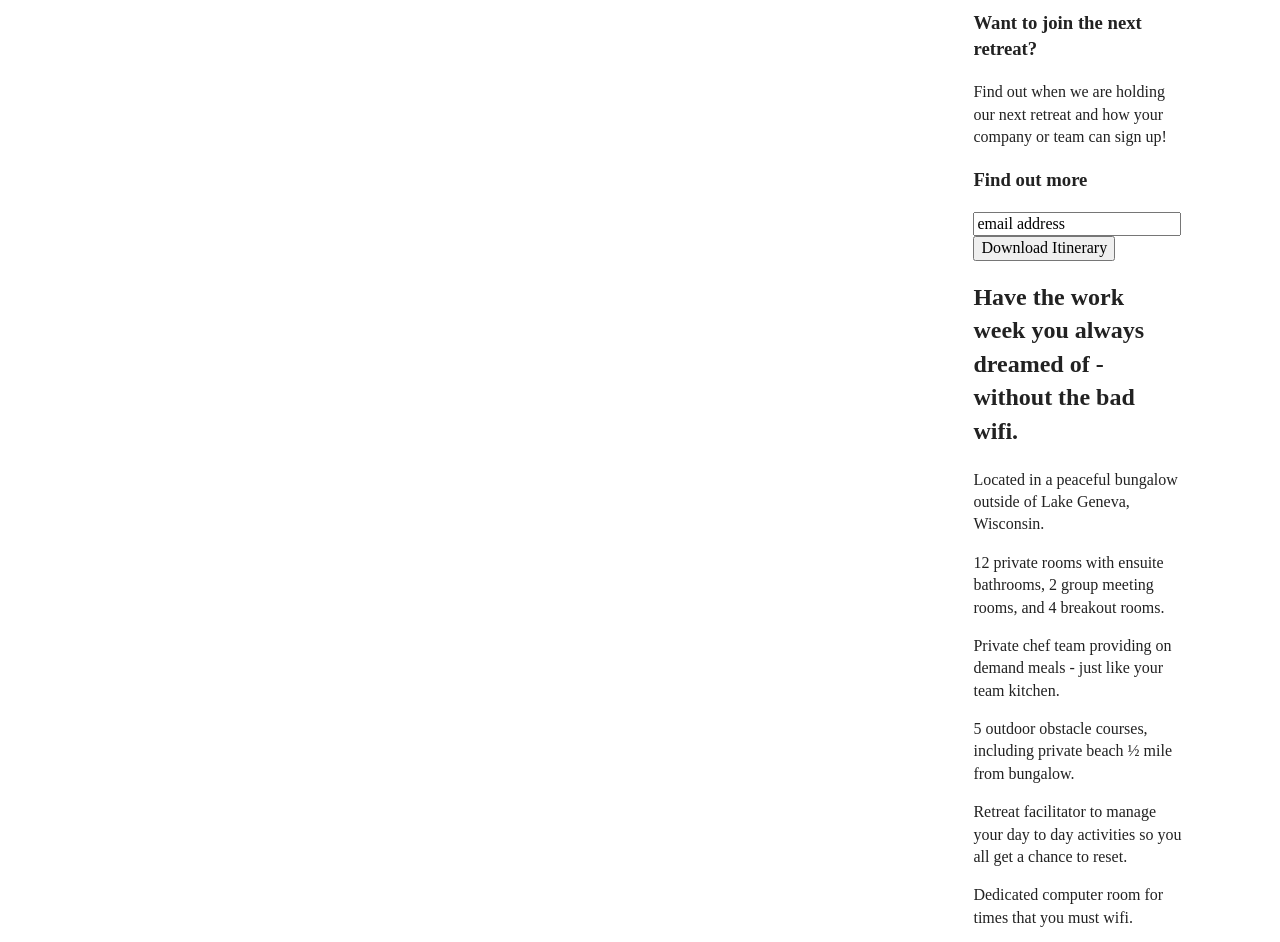
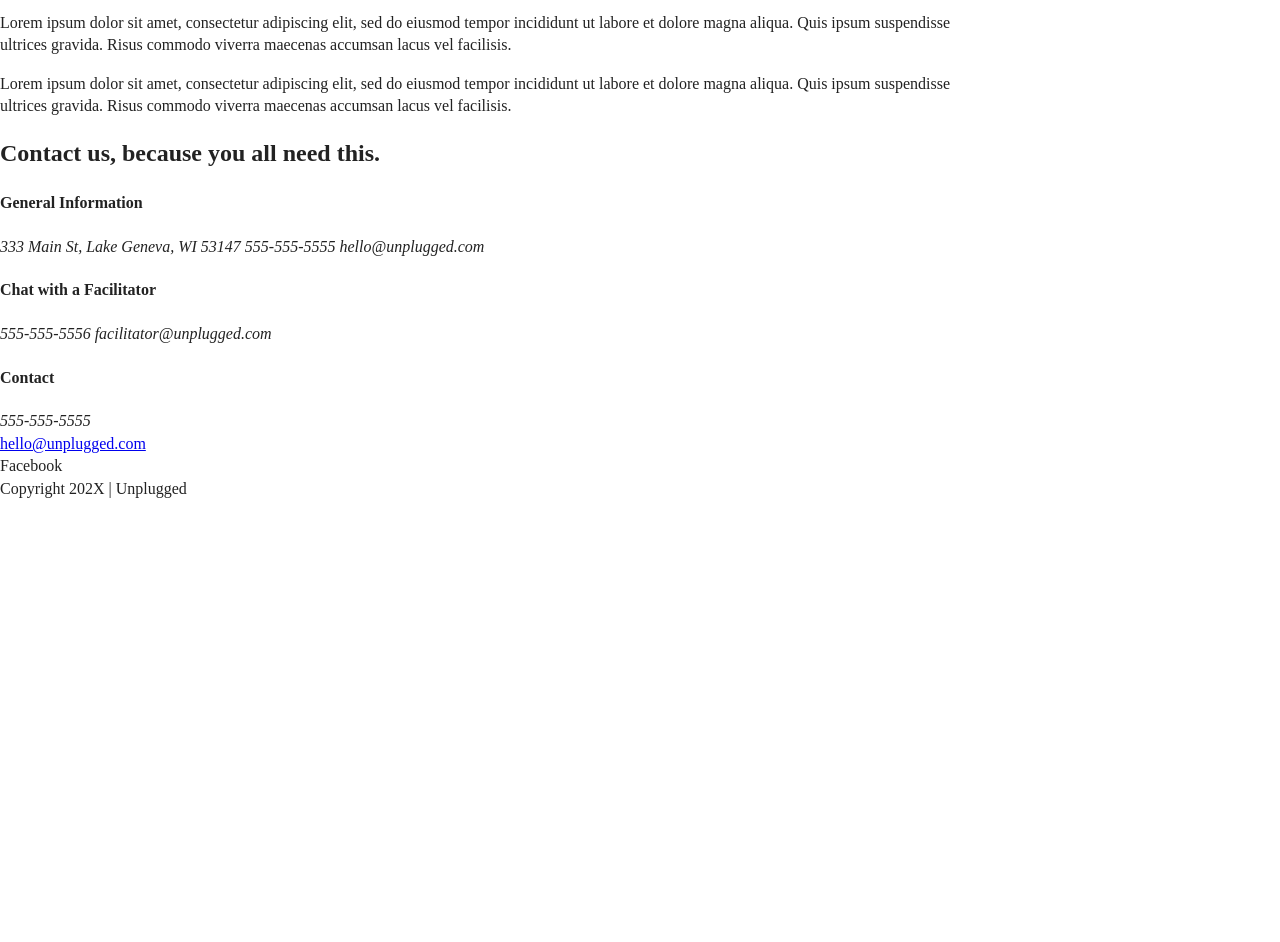
Before and after one commit to wgar9109/Unplugged, a website: page about/index.html in a window 1280 px wide. Shown: the part 212-1154 px from the top of the page. After the commit the page ends 800 px from the top, so only its background shows below. Drawn offline with Linux system fonts and the light colour scheme; files that its build step writes are made by us from their sources; files whose address does not match are found by name; a web font is replaced by a local one.

Commit message:
About us content added

```diff
--- a/about/index.html
+++ b/about/index.html
@@ -47,8 +47,8 @@
     <link rel="apple-touch-icon" href="icon.png">
     <!-- Place favicon.ico in the root directory -->
 
-    <link rel="stylesheet" href="C:\Users\tyler\unplugged-homepg\css\normalize.css">
-    <link rel="stylesheet" href="C:\Users\tyler\unplugged-homepg\css\main.css">
+    <link rel="stylesheet" href="C:\Users\tyler\unplugged\css\normalize.css">
+    <link rel="stylesheet" href="C:\Users\tyler\unplugged\css\main.css">
 
 
     <link rel="preconnect" href="https://fonts.googleapis.com">
@@ -64,22 +64,20 @@
     body {
         max-width: 960px;
         font-size: 16px;
-        display: flex;
 
 
     }
 
     header {
         font-size: 4em;
-        align-items: flex-start;
     }
 </style>
 
 <body>
 
     <!-- Add your site or application content here -->
-    <script src="../unplugged-homepg/about/index.html"></script>
-    <script src="../unplugged-homepg/faq/index.html"></script>
+    <script src="../unplugged/about/index.html"></script>
+    <script src="../unplugged/faq/index.html"></script>
     <script src="./js/plugins.js"></script>
 
     <!-- Google Analytics: change UA-XXXXX-Y to be your site's ID. -->
@@ -93,9 +91,7 @@
 
     </header>
     <div class="content-wrapper">
-        <figure>
-            <a href="#"><img src="img/unpluggedlogo.png" alt="unplugged logo">
-        </figure>
+
         <div class="header-divider"></div>
         <nav>
             <ul>
@@ -104,101 +100,56 @@
             </ul>
         </nav>
     </div>
-    </header>>
+    </header>
 
     <main>
-        <section class="hero-area">
+        <section class="mission">
+            <div class="mission-content">
+                <h2> Our Mission - we want to make you the team you always wanted to be.</h2>
+            </div>
+            <p>Lorem ipsum dolor sit amet, consectetur adipiscing elit, sed do eiusmod tempor incididunt ut labore et
+                dolore magna aliqua. Quis ipsum suspendisse ultrices gravida. Risus commodo viverra maecenas accumsan
+                lacus vel facilisis.</p>
+
+            <p>Lorem ipsum dolor sit amet, consectetur adipiscing elit, sed do eiusmod tempor incididunt ut labore et
+                dolore magna aliqua. Quis ipsum suspendisse ultrices gravida. Risus commodo viverra maecenas accumsan
+                lacus vel facilisis.</p>
             <div class="content-wrapper">
-
-                <h1>Retreat from the desk, returned refreshed.</h1>
-
             </div>
         </section>
-        <aside>
 
-            <div class="content-wrapper">
+        <figure class="map"></figure>
 
-                <div class="form-description">
-                    <h3>Want to join the next retreat?</h3>
+        <section class="contact">
+            <h2>Contact us, because you all need this.</h2>
+            <h4>General Information</h4>
+            <address>333 Main St, Lake Geneva, WI 53147
+                555-555-5555
+                hello@unplugged.com
+            </address>
 
-                    <p>Find out when we are holding our next retreat and how your company or team can sign up!</p>
-                </div>
-                <div class="form">
-                    <h3>Find out more</h3>
+            <h4>Chat with a Facilitator</h4>
 
-                    <input type="text" name="name" value="email address">
-                    <input type="button" value="Download Itinerary">
-                </div>
-            </div>
-        </aside>
-
-        <section class="features">
-            <h2>Have the work week you always dreamed of - without the bad wifi.</h2>
-
-            <div class="content-wrapper">
-                <article>
-                    <p class="fontawesome-icon"></p>
-                    <p class="features-item-description">Located in a peaceful bungalow outside of Lake Geneva,
-                        Wisconsin.</p>
-
-
-                    <p class="fontawesome-icon"></p>
-                    <p class="features-item-description">12 private rooms with ensuite bathrooms, 2 group meeting rooms,
-                        and 4
-                        breakout rooms.</p>
-
-                    <p class="fontawesome-icon"></p>
-                    <p class="features-item-description">Private chef team providing on demand meals - just like your
-                        team kitchen.</p>
-
-                    <p class="fontawesome-icon"></p>
-                    <p class="features-item-description">5 outdoor obstacle courses, including private beach ½ mile from
-                        bungalow.</p>
-
-                    <p class="fontawesome-icon"></p>
-                    <p class="features-item-description">Retreat facilitator to manage your day to day activities so you
-                        all get a chance to reset.</p>
-
-                    <p class="fontawesome-icon"></p>
-                    <p class="features-item-description">Dedicated computer room for times that you must wifi.</p>
-
-                    <p class="fontawesome-icon"></p>
-                    <p class="features-item-description">Be a better team in 5 days, like this one.</p>
-
-                </article>
-
-            </div>
-
-            <section class="reviews">
-                <div class="content-wrapper">
-                    <h3>Lacrue Bottling Co.<br> October 2018</h3>
-
-                    <p>Lorem ipsum dolor sit amet, consectetur adipiscing elit, sed do eiusmod tempor incididunt ut
-                        labore et dolore magna aliqua. Ut enim ad minim veniam, quis nostrud exercitation ullamco
-                        laboris nisi ut aliquip ex ea commodo consequat. Duis aute irure dolor in reprehenderit in
-                        voluptate velit esse cillum dolore eu fugiat nulla pariatur.</p>
-
-                </div>
+            <address>555-555-5556
+                facilitator@unplugged.com
+            </address>
         </section>
-    </main>
-
-    </div>
 
         <footer>
             <h4>Contact</h4>
 
             <div class="contact">
                 <address>555-555-5555</address>
+                <a href="hello@unplugged.com" type="email">hello@unplugged.com</a>
             </div>
             <div class="social"><a href="https://www.facebook.com/profile.php?id=100088825444355" target="_blank"
-                rel="noopener"></a></div>
+                    rel="noopener"></a>Facebook</div>
             <div class="social-icons"></div>
-        <div class="copyright"></div>
+            <div class="copyright">Copyright 202X | Unplugged</div>
 
             </div>
             </div>
         </footer>
-    </article>
 
 
 
--- a/faq/index.html
+++ b/faq/index.html
@@ -64,14 +64,12 @@
     body {
         max-width: 960px;
         font-size: 16px;
-        display: flex;
 
 
     }
 
     header {
         font-size: 4em;
-        align-items: flex-start;
     }
 </style>
 
```
Also changed, not shown: index.html (+8 -9 lines). Lines whose indentation alone changed are shown as unchanged.
